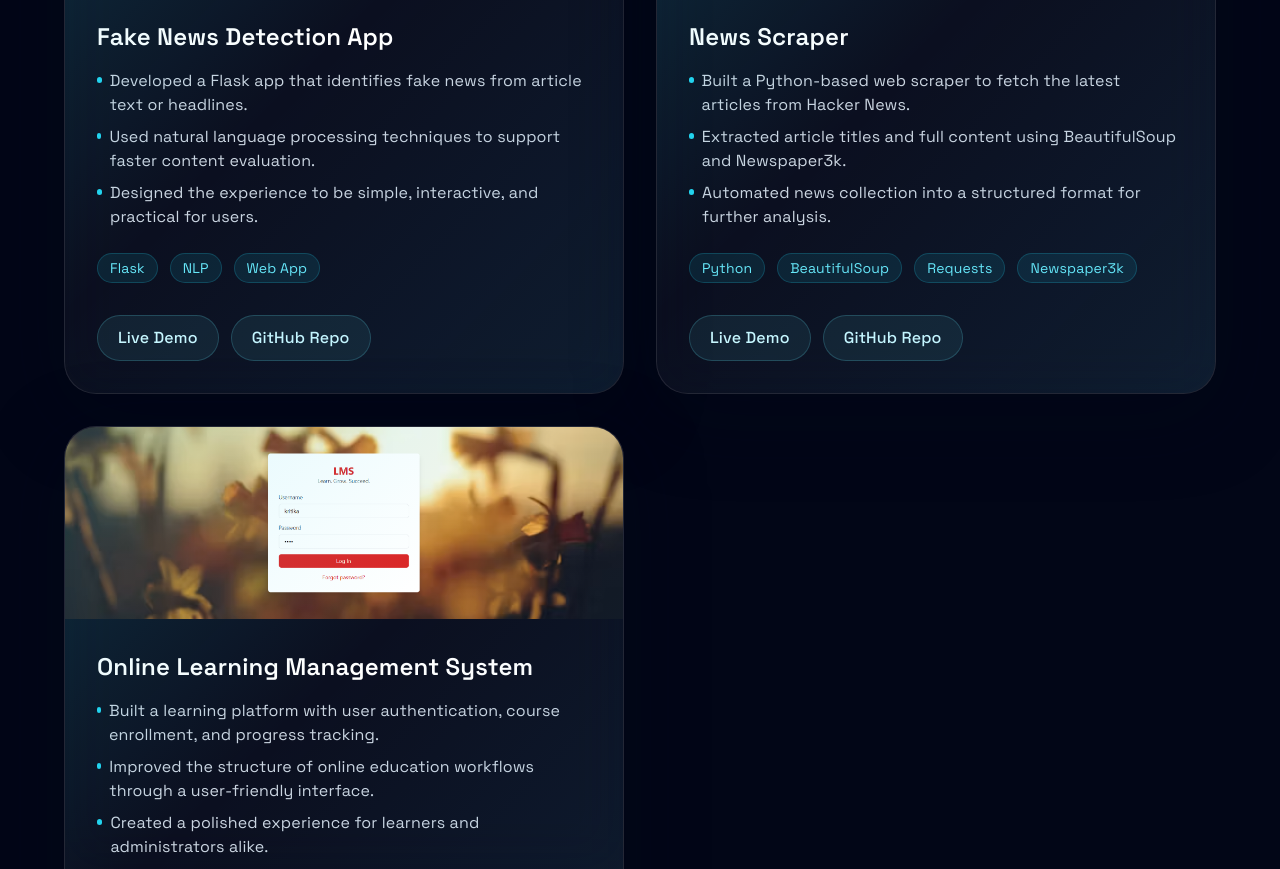
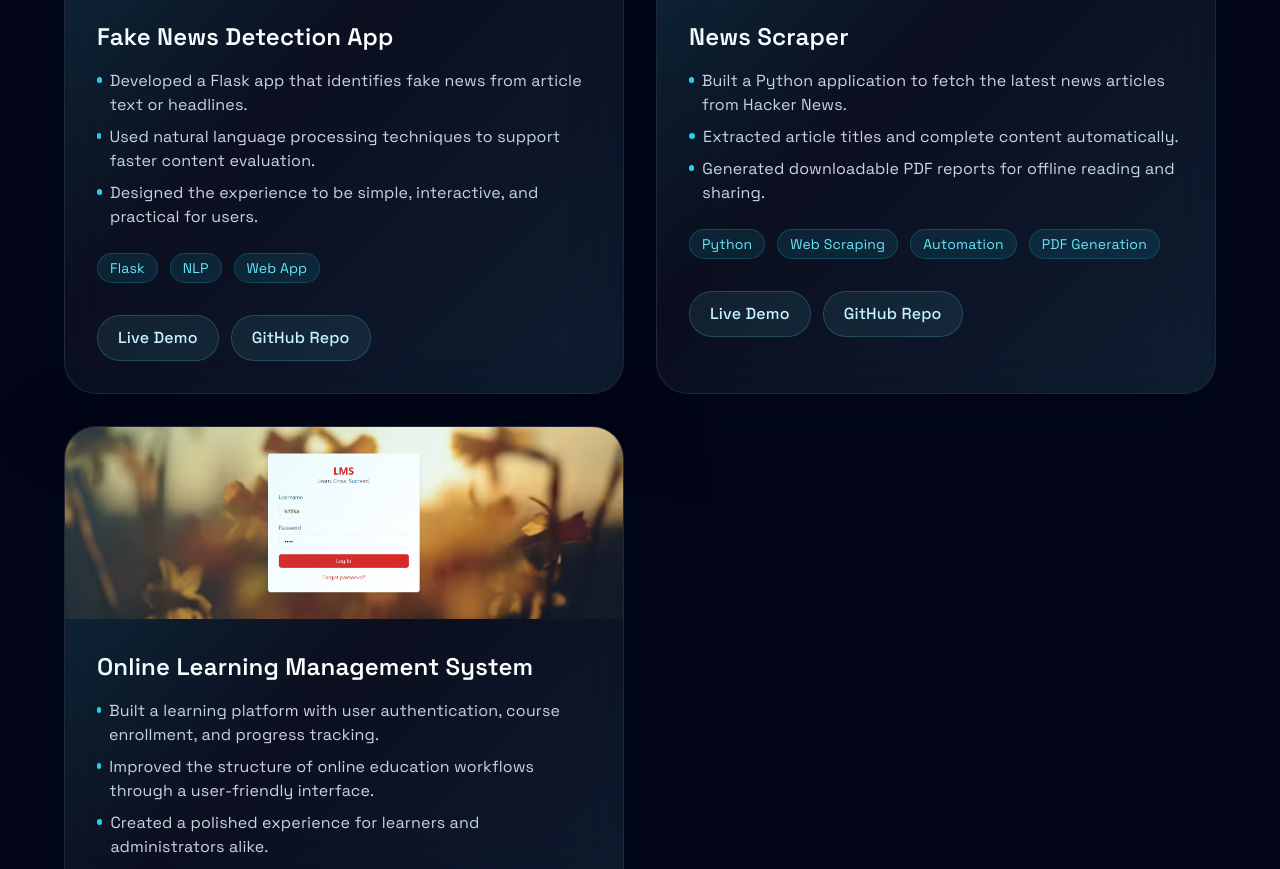
Before and after one commit to kritiikkaaa/kritika-portfolio, a React (Vite) app: page / in a window 1280 px wide. Shown: the part 3000-3869 px from the top of the page. Built offline with nearby package versions, Linux system fonts and the light colour scheme; the HTML template or start-up script is replaced by a standard one.

Commit message:
Add News Scraper project

```diff
--- a/src/components/Projects.jsx
+++ b/src/components/Projects.jsx
@@ -32,11 +32,13 @@ const projects = [
   {
   title: 'News Scraper',
   highlights: [
-    'Built a Python-based web scraper to fetch the latest articles from Hacker News.',
-    'Extracted article titles and full content using BeautifulSoup and Newspaper3k.',
-    'Automated news collection into a structured format for further analysis.'
+    'Built a Python application to fetch the latest news articles from Hacker News.',
+  'Extracted article titles and complete content automatically.',
+  'Generated downloadable PDF reports for offline reading and sharing.'
   ],
-  tags: ['Python', 'BeautifulSoup', 'Requests', 'Newspaper3k'],
+  tags: [
+  'Python', 'Web Scraping','Automation','PDF Generation'
+],
   image: `${basePath}images/projects/news-scraper.png`,
   demo: 'https://news-scraper-kritikkaa.vercel.app/',
   github: 'https://github.com/kritiikkaaa/NewsScrapper'
```
